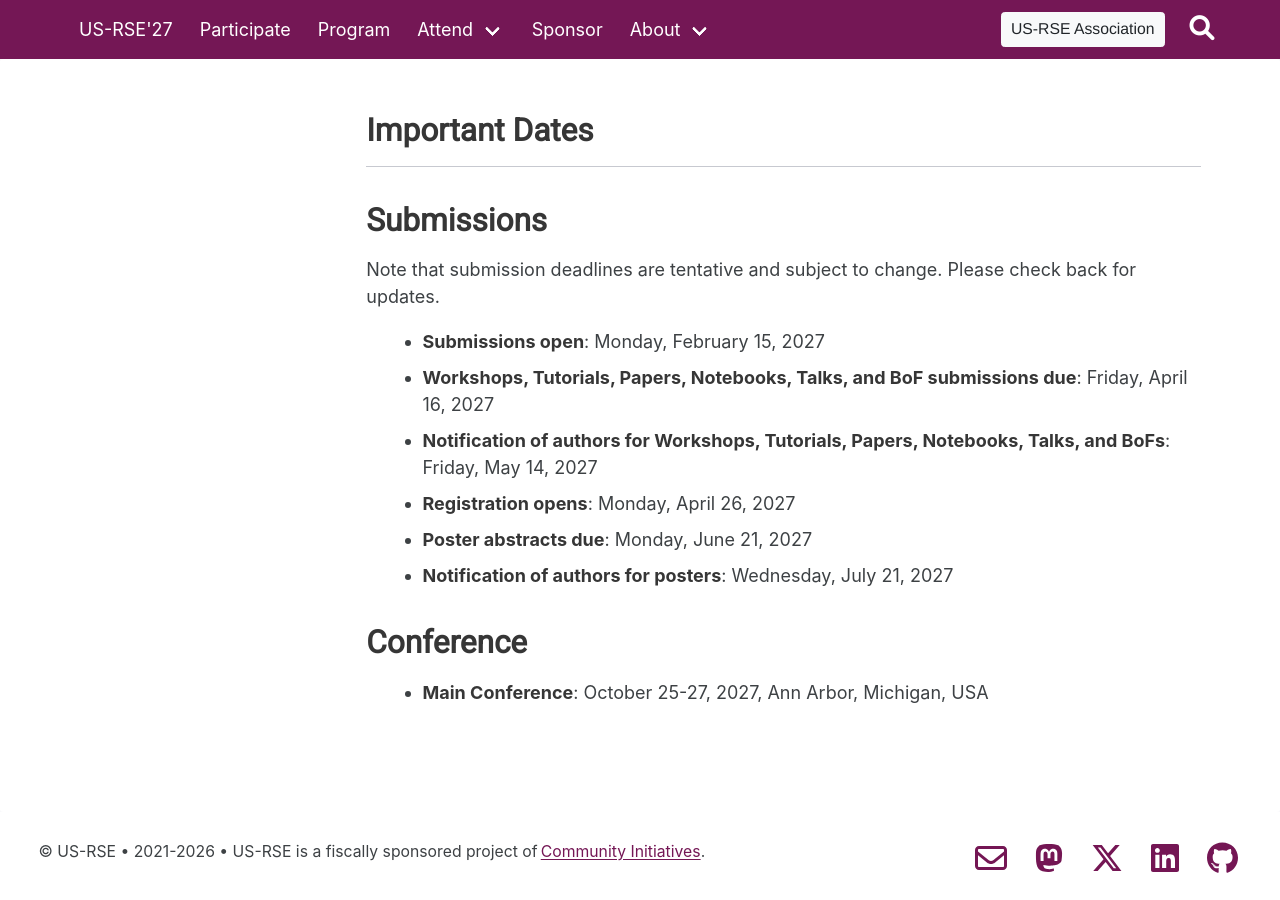
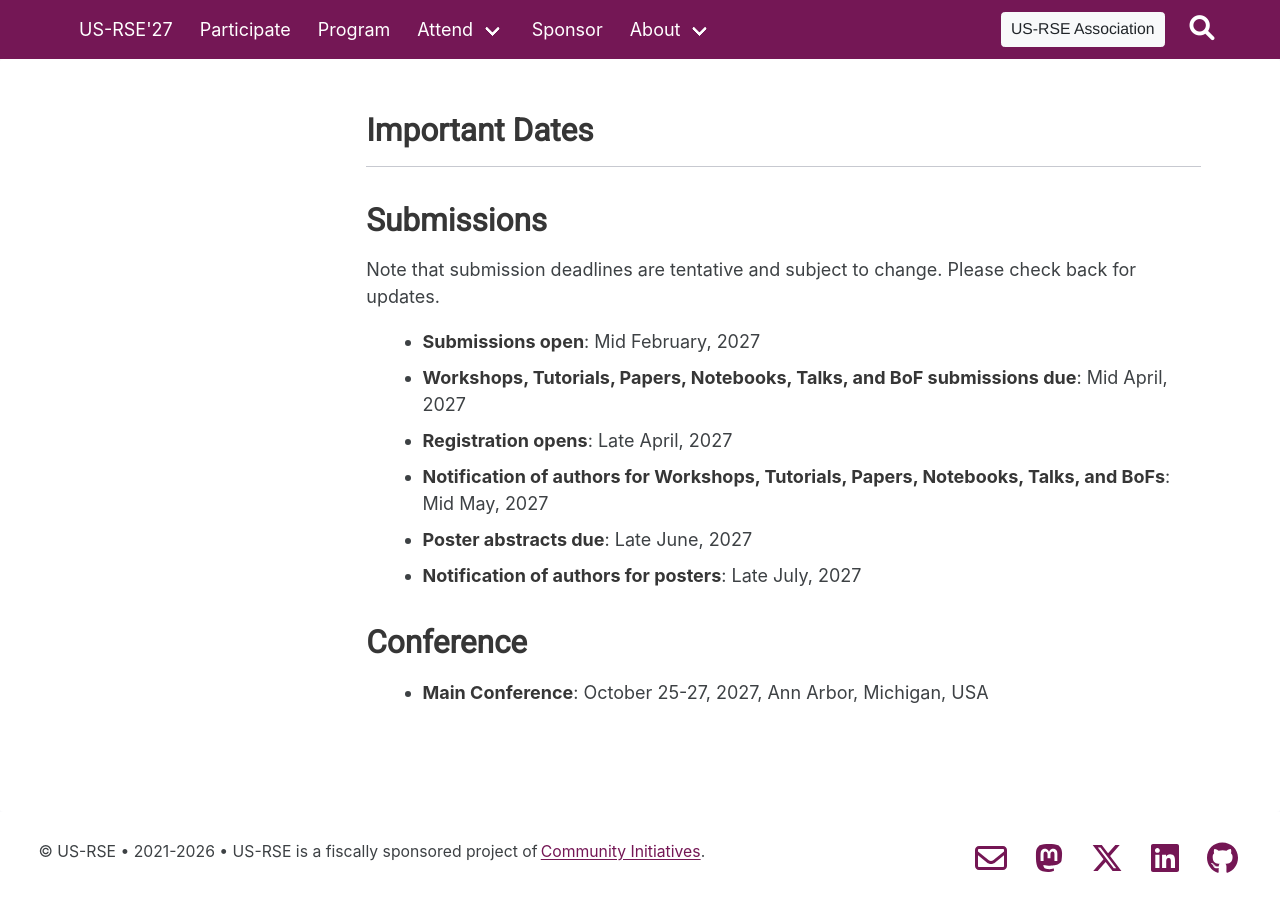
Before and after one commit to USRSE/usrse27, a Jekyll site: the page built from pages/about/dates.md, in a window 1280 px wide and 900 px high. Built offline with Jekyll 4.4.1, drawn with Linux system fonts in a browser that asks for light colours; a style sheet for code colours, icons or effects is not loaded.

Commit message:
Make dates more general

```diff
--- a/pages/about/dates.md
+++ b/pages/about/dates.md
@@ -10,12 +10,12 @@ set_last_modified: true
 ## Submissions
 Note that submission deadlines are tentative and subject to change. Please check back for updates.
 
-- **Submissions open**: Monday, February 15, 2027
-- **Workshops, Tutorials, Papers, Notebooks, Talks, and BoF submissions due**: Friday, April 16, 2027
-- **Notification of authors for Workshops, Tutorials, Papers, Notebooks, Talks, and BoFs**: Friday, May 14, 2027
-- **Registration opens**: Monday, April 26, 2027
-- **Poster abstracts due**: Monday, June 21, 2027
-- **Notification of authors for posters**: Wednesday, July 21, 2027
+- **Submissions open**: Mid February, 2027
+- **Workshops, Tutorials, Papers, Notebooks, Talks, and BoF submissions due**: Mid April, 2027
+- **Registration opens**: Late April, 2027
+- **Notification of authors for Workshops, Tutorials, Papers, Notebooks, Talks, and BoFs**: Mid May, 2027
+- **Poster abstracts due**: Late June, 2027
+- **Notification of authors for posters**: Late July, 2027
 
 ## Conference
 
```
